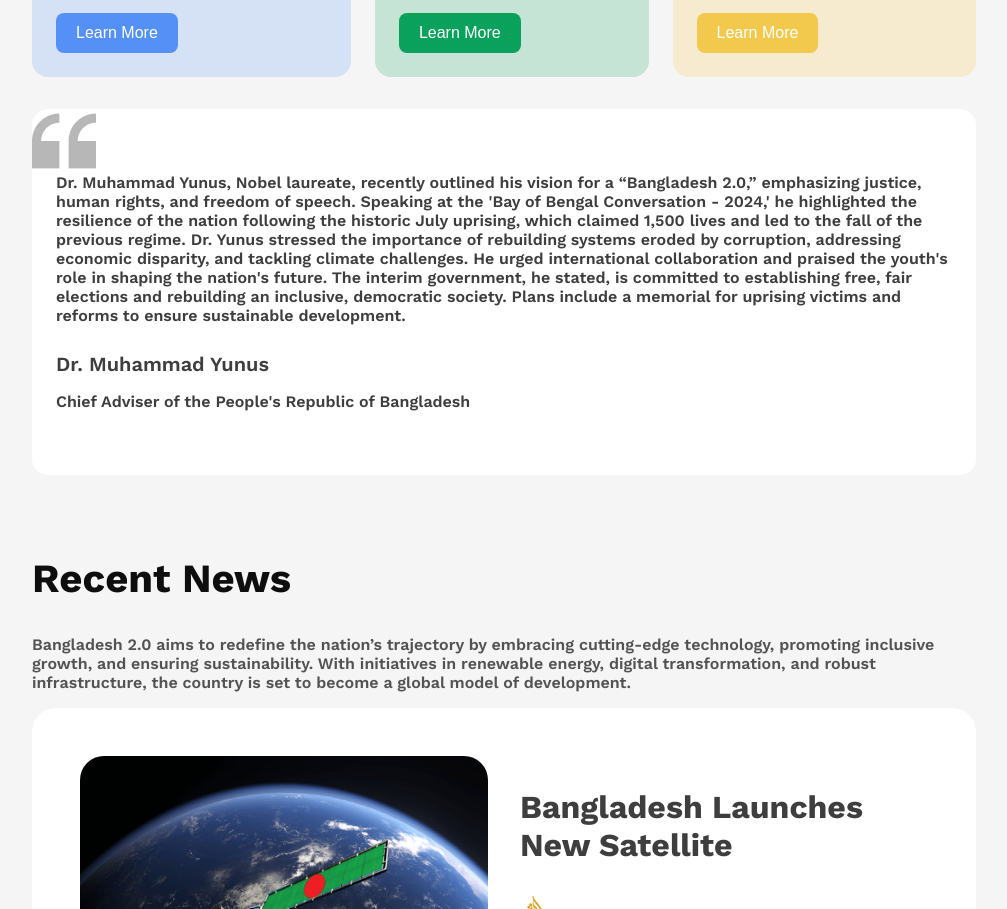
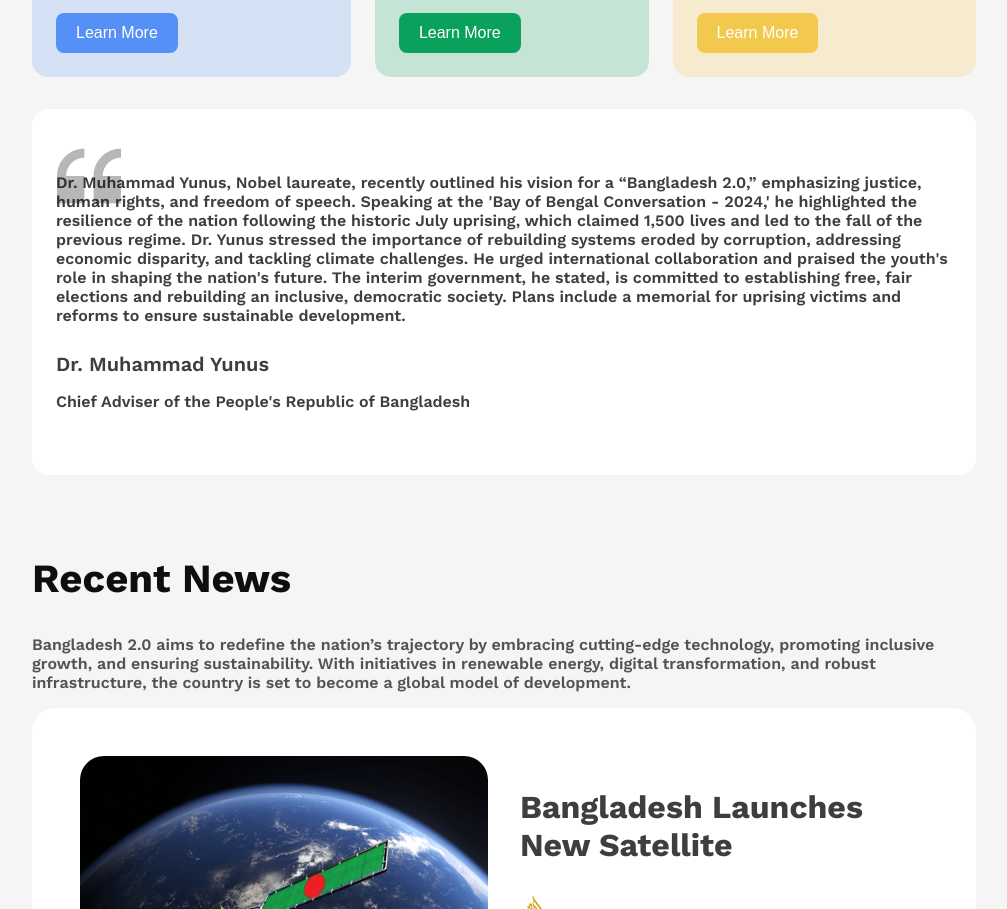
Before and after one commit to mahmudul11223344/assignment-1, a plain HTML site: page index.html in a window 1280 px wide. Shown: the part 1790-2699 px from the top of the page, without its empty margins (136-1143 px from the left). Drawn offline with nearby package versions, Linux system fonts and the light colour scheme.

Commit message:
last-change

```diff
--- a/Style/style.css
+++ b/Style/style.css
@@ -187,6 +187,7 @@ body {
     padding: 48px 24px;
     background-image: url("../assets/quote-bg.png");
     background-repeat: no-repeat;
+    background-position: 25px 35px;
 }
 
 .y-tv{
```
